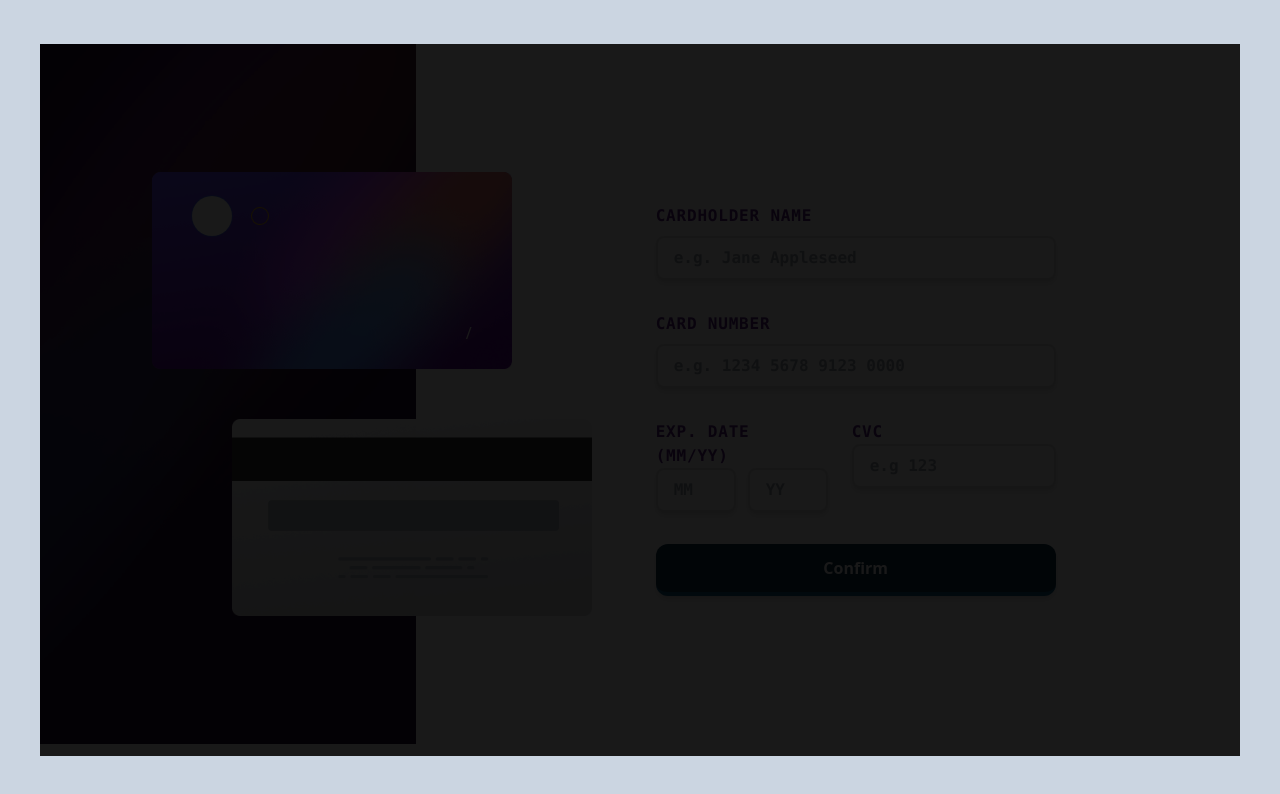
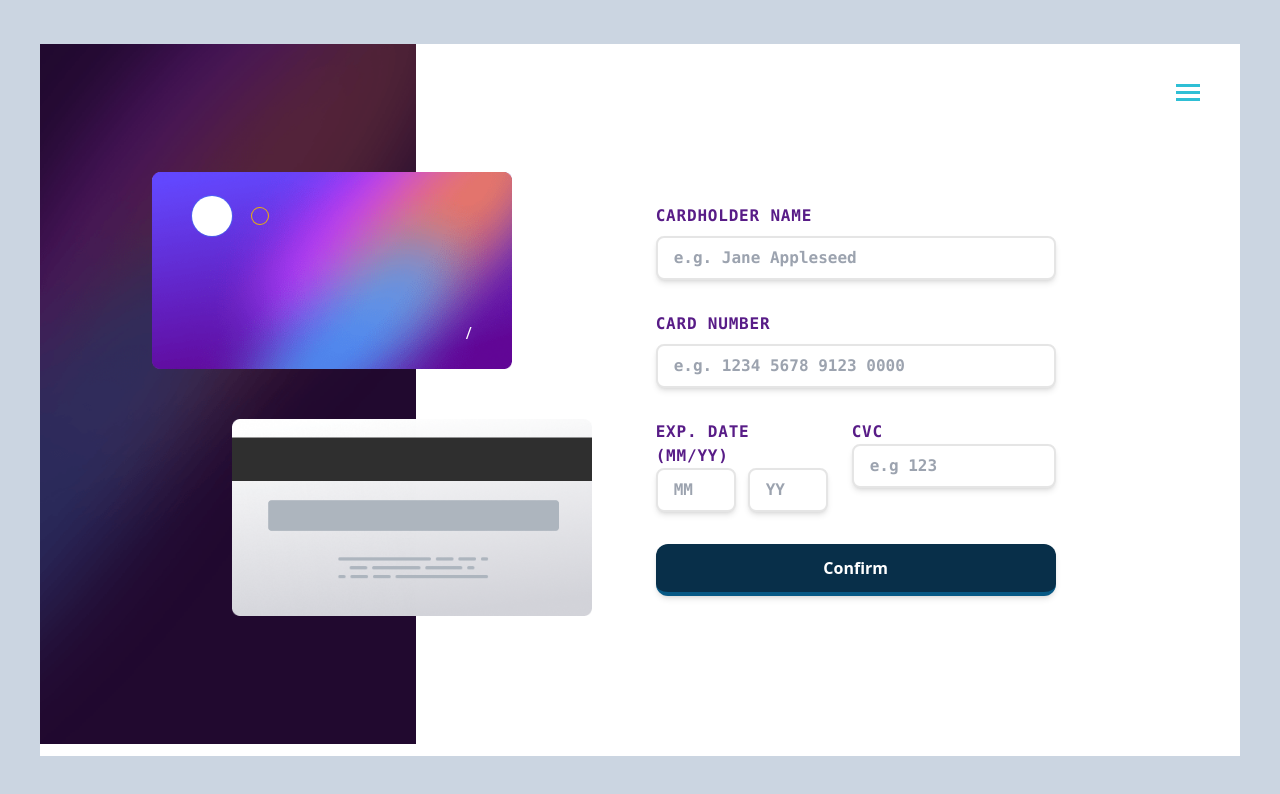
Before and after one commit to yusufdgzl/interactive-card, a Next.js app: page / in a window 1280 px wide. Shown: the top 794 px of the page. Built offline with nearby package versions, Linux system fonts and the light colour scheme.

Commit message:
added card menu button and button animation

```diff
--- a/components/Cards.tsx
+++ b/components/Cards.tsx
@@ -1,17 +1,18 @@
 import { CardState } from "@/pages";
 import CardItem from "./CardItem";
-import { useState } from "react";
+
 
 type CardsProps = {
   cards: CardState[];
-  setCards:(data:(prev:CardState[]) => CardState[])=> void
+  setCards:(data:(prev:CardState[]) => CardState[])=> void;
+  openCardMenu: boolean;
 };
 
-export default function Cards({ cards ,setCards}: CardsProps) {
+export default function Cards({ cards ,setCards,openCardMenu}: CardsProps) {
 
 
   return (
-    <div className=" absolute z-20 bg-black inset-x-0 h-full bg-opacity-90 flex justify-center md:justify-end md:px-20 md:pt-10 md:overflow-y-scroll ">
+    <div className={`${openCardMenu ? 'flex' : 'hidden'} absolute z-20 bg-black inset-x-0 h-full bg-opacity-90  justify-center md:justify-end md:px-20 md:pt-10 md:overflow-y-scroll `}>
       <div className="absolute flex flex-col mt-6 space-y-6   ">
         {
           cards.map(card => <CardItem key={card.name} {...card} setCards={setCards}/>)
--- a/pages/index.tsx
+++ b/pages/index.tsx
@@ -16,12 +16,21 @@ export default function HomePage() {
   const [cards, setCards] = useState<CardState[]>([]);
 
   const [savedSuccesfully, setSavedSuccesfully] = useState<boolean>(false);
+  const [openCardMenu,setOpenCardMenu] = useState<boolean>(false);
+
+  function cardMenuHandler(){
+    setOpenCardMenu(prev=> !prev);
+  }
 
   return (
     <div className="flex flex-col justify-center items-center p-6 bg-slate-300 min-h-screen ">
       <div className="flex relative flex-col w-full bg-white md:flex-row max-w-[1200px] ">
-        <Cards cards={cards} setCards={setCards} />
-
+        <Cards cards={cards} setCards={setCards} openCardMenu={openCardMenu} />
+        <div onClick={cardMenuHandler} className={`${openCardMenu && 'open'} hamburger md:right-10 md:top-10 cursor-pointer `}>
+          <span className="item-1"></span>
+          <span className="item-2"></span>
+          <span className="item-3"></span>
+        </div>
         <div className="relative ">
           <img
             className="hidden md:flex md:h-[700px] "
@@ -76,7 +85,6 @@ export default function HomePage() {
           <ComplateState
             setCardData={setCardData}
             setSavedSuccesfully={setSavedSuccesfully}
-
           />
         ) : (
           <FormCard
--- a/styles/globals.css
+++ b/styles/globals.css
@@ -7,6 +7,59 @@
     @apply bg-sky-950 py-3 text-white rounded-xl  font-sans border-b-4 border-sky-800 hover:border-b-0 hover:border-t-4 hover:border-t-sky-950 shadow-md hover:shadow-sky-600;
   }
 }
+
+.hamburger {
+  width: 24px;
+  height: 24px;
+  z-index: 30;
+  position: absolute;
+  right: 1rem;
+  top: 0.7rem;
+  transition: all 0.5s;
+
+}
+
+.item-1,
+.item-2,
+.item-3 {
+  width: 24px;
+  height: 3px;
+  background: #2fbfd5;
+  position: absolute;
+  transition:all 0.5s;
+
+}
+
+.item-1 {
+  transform: translateY(7px)
+}
+
+.item-3 {
+  transform: translateY(14px)
+}
+
+
+
+
+.open .item-1 {
+  transform: rotate(45deg) translateY(6px) translateX(6px);
+  background:white
+}
+
+.open .item-2 {
+  display:none;
+}
+
+.open .item-3 {
+  transform: rotate(-45deg) translateY(6px) translateX(-6px);
+  background:white
+}
+
+
+
+
+
+
 
 @layer base {
   :root {
```
